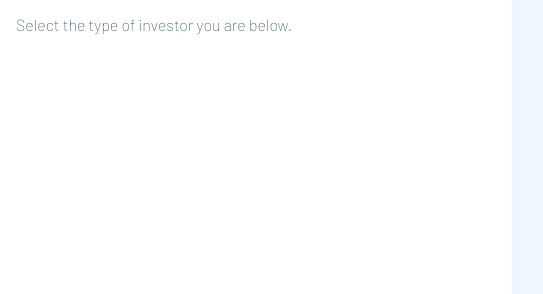
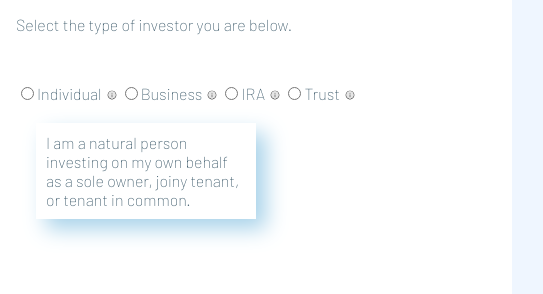
Before and after one commit to rust4work/verstka1, a plain HTML site: page index.html in a window 1280 px wide. Shown: the part 350-644 px from the top of the page, 634-1177 px from the left. Drawn offline with Linux system fonts and the light colour scheme.

Commit message:
radio metki done

```diff
--- a/index.html
+++ b/index.html
@@ -32,6 +32,26 @@
         </div>
         <h3>What type of investor are you?</h3>
         <p>Select the type of investor you are below.</p>
+        <div class="choose">
+          <input type="radio" name="option" id="individual" /><label
+            for="Individual"
+            >Individual</label
+          ><img src="img/info-circle.svg" />
+          <input type="radio" name="option" id="business" /><label
+            for="Business"
+            >Business</label
+          ><img src="img/info-circle.svg" />
+          <input type="radio" name="option" id="IRA" /><label for="IRA"
+            >IRA</label
+          ><img src="img/info-circle.svg" />
+          <input type="radio" name="option" id="Trust" /><label for="Trust"
+            >Trust</label
+          ><img src="img/info-circle.svg" />
+        </div>
+        <div class="podskazka">
+          I am a natural person investing on my own behalf as a sole owner,
+          joiny tenant, or tenant in common.
+        </div>
       </div>
     </div>
   </body>
--- a/styles.css
+++ b/styles.css
@@ -28,8 +28,8 @@
   font-weight: medium;
   font-style: italic;
   src: url(fonts/barlow/Barlow-Regular.otf) format("opentype");
-  font-weight: regular;
-  font-style: regular;
+  font-weight: normal;
+  font-style: normal;
   src: url(fonts/barlow/Barlow-SemiBold.otf) format("opentype");
   font-weight: bold;
   font-style: bold;
@@ -51,6 +51,7 @@ body {
   display: flex;
   margin-top: 50px;
   width: 80%;
+  height: fit-content;
   background-color: white;
 }
 
@@ -137,8 +138,8 @@ body {
 }
 input:focus {
   border-left: 6px solid #2a4a5c;
-  border-top: 1px solid #ccc; /* стандартная граница сверху */
-  border-right: 1px solid #ccc; /* стандартная граница справа */
+  border-top: 1px solid #ccc;
+  border-right: 1px solid #ccc;
   border-bottom: 1px solid #ccc;
 }
 input::placeholder {
@@ -146,3 +147,17 @@ input::placeholder {
   padding-top: 1px;
   padding-left: 1px;
 }
+
+.choose {
+  margin-top: 50px;
+}
+.choose img {
+  width: 10px;
+  margin-left: 5px;
+}
+.podskazka {
+  padding: 10px;
+  margin: 20px;
+  width: 200px;
+  box-shadow: 10px 10px 20px #a9d3ea;
+}
```
Also changed, not shown: img/info-circle.svg (added).
